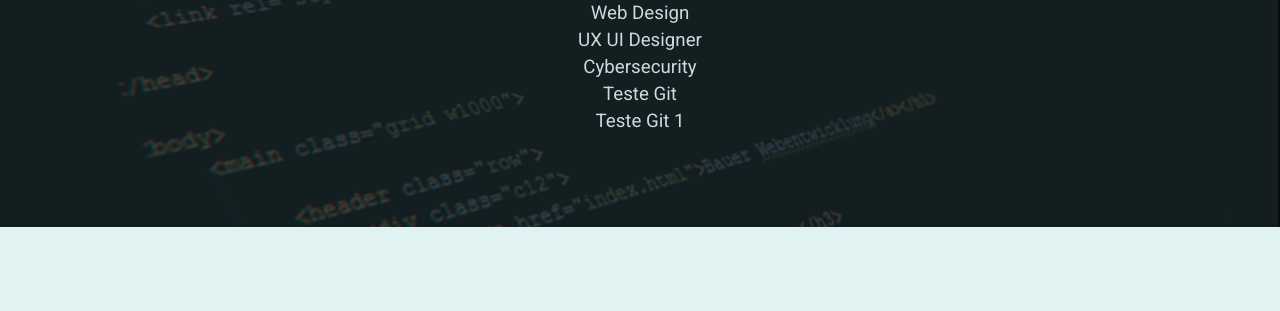
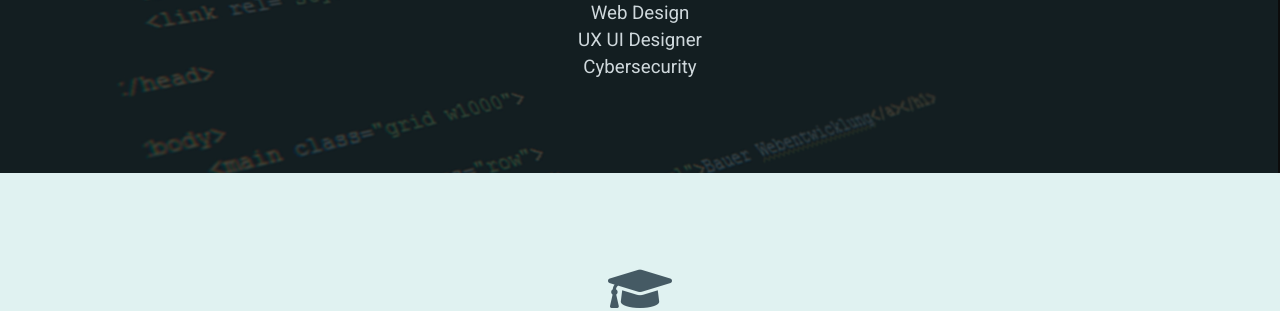
Before and after one commit to dantasoliv/curriculo, a plain HTML site: page index.html in a window 1280 px wide. Shown: the part 452-763 px from the top of the page. Drawn offline with nearby package versions, Linux system fonts and the light colour scheme.

Commit message:
Atualização 24/06/2021

```diff
--- a/index.html
+++ b/index.html
@@ -41,8 +41,6 @@
         <h3>Web Design</h3>
         <h3>UX UI Designer</h3>
         <h3>Cybersecurity</h3>
-        <h3>Teste Git</h3>
-        <h3>Teste Git 1</h3>
 
     </section><!--Apresentação-->
 
```
